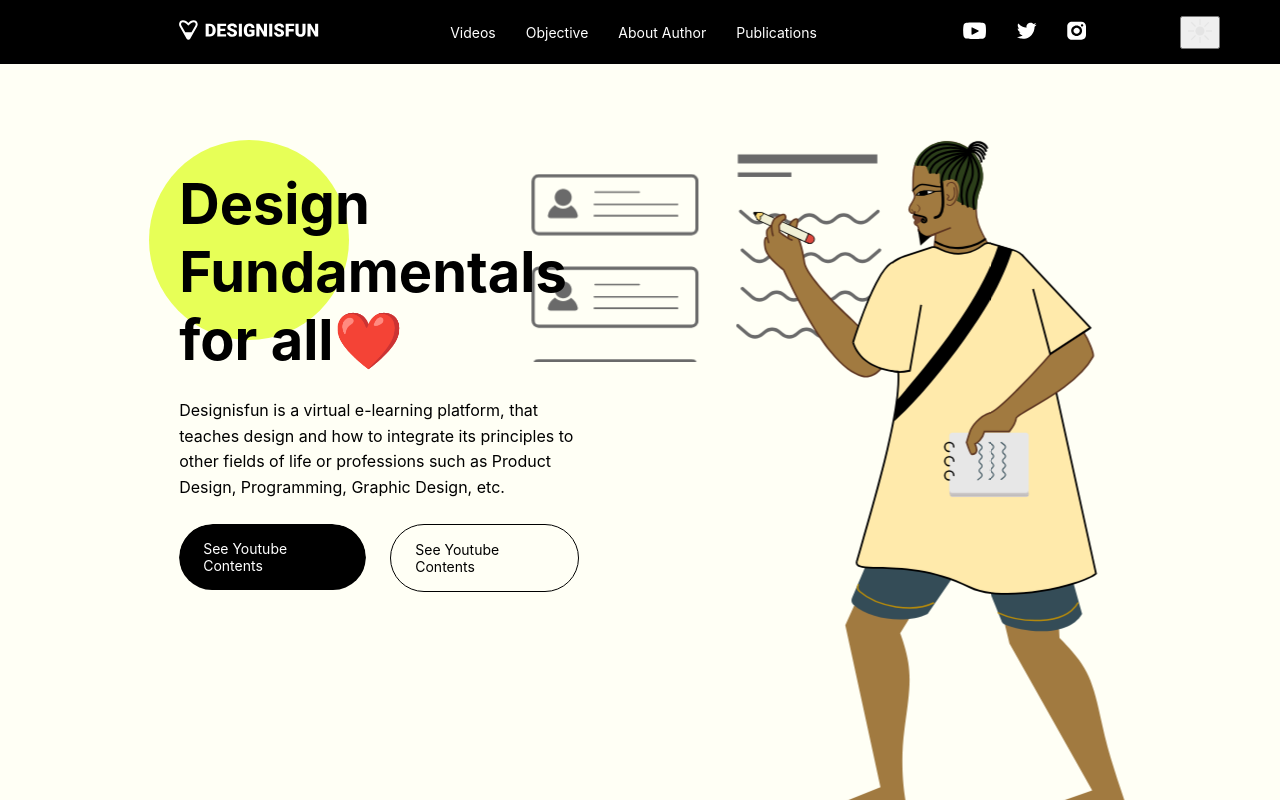
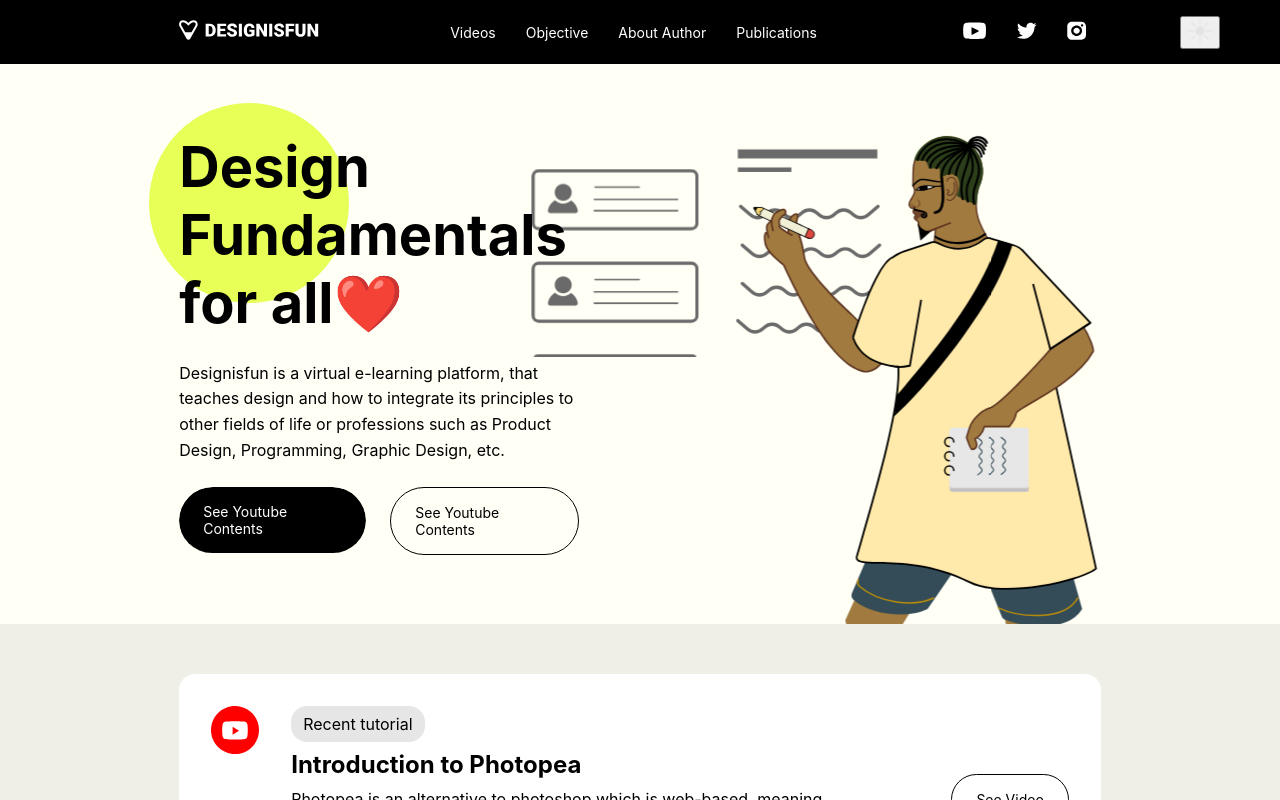
Before and after one commit to dray001/designisfun, a Next.js app: page / in a window 1280 px wide. Shown: the top 800 px of the page. Built offline with nearby package versions, Linux system fonts and the light colour scheme.

Commit message:
reverted back to former homepage layout

```diff
--- a/components/homePageSections/LandingSection/LandingSection.module.scss
+++ b/components/homePageSections/LandingSection/LandingSection.module.scss
@@ -43,16 +43,17 @@
    }
 
 @include for-desktop-only {
-  height: 100vh;
+  height: 70vh;
   overflow: hidden;
   @include displaySettings();
 
   .landingSecDataWrapper {
-    @include displaySettings();
+    // @include displaySettings();
     margin-top: 0;
     // justify-items: center;
     // align-items: center;
     background: unset;
+    position: relative;
 
       .stringsDataWrapper {
         @include stringsWrapperDefault(40%);
@@ -61,7 +62,10 @@
 
       .imageDataWrapper {
         display: block;
-        transform: translateY(116px) scale(1);
+        position: absolute;
+        top: 32px;
+        right: 0px;
+        // transform: translateY(120px) scale(1);
       }
   }
 }
--- a/next.config.js
+++ b/next.config.js
@@ -0,0 +1,3 @@
+module.exports = {
+    output: "export", // Ensures Next.js exports a static site
+  };
```
